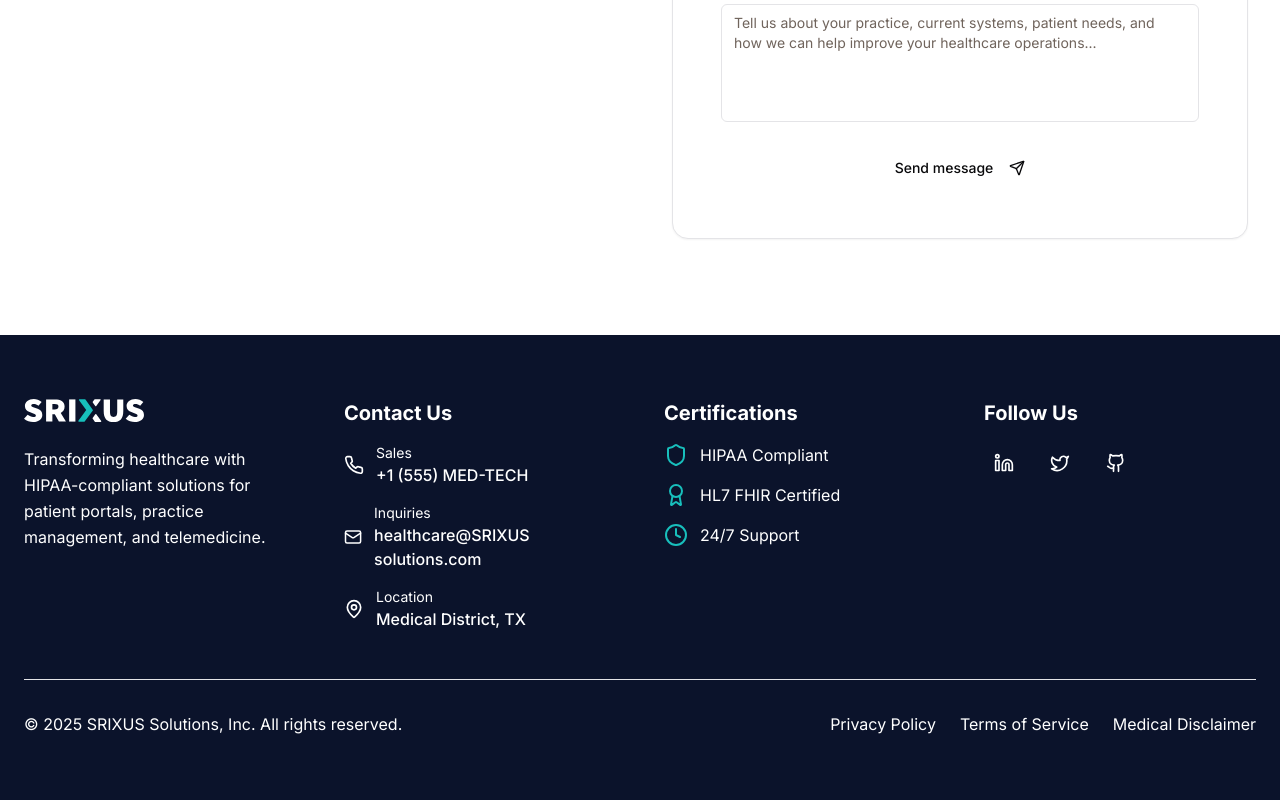
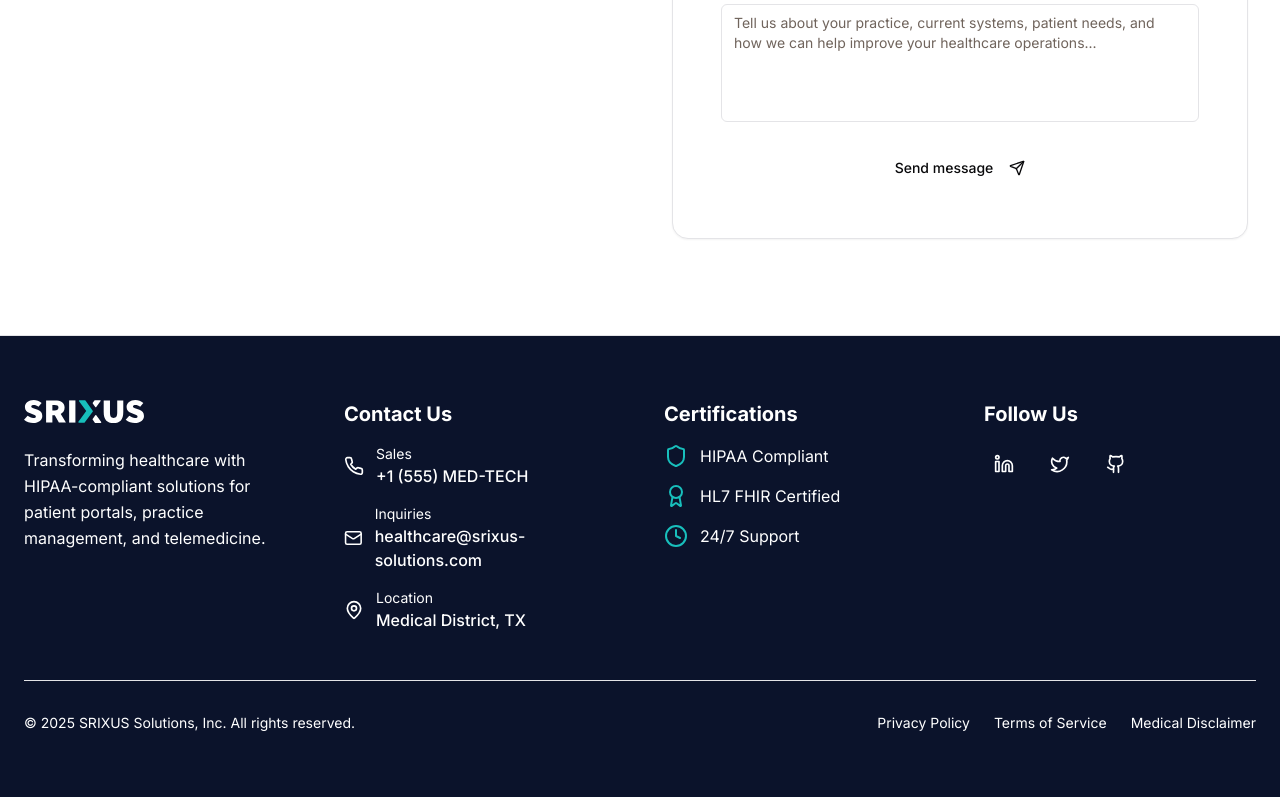
Before and after one commit to waqas-201/agency-work, a Next.js app: page / in a window 1280 px wide. Shown: the part 8524-9324 px from the top of the page. Built offline with nearby package versions, Linux system fonts and the light colour scheme.

Commit message:
added footer changes

```diff
--- a/components/footer.tsx
+++ b/components/footer.tsx
@@ -1,20 +1,19 @@
 import Link from "next/link"
 import { Twitter, Linkedin, Github, Mail, Phone, MapPin, Shield, Award, Clock } from "lucide-react"
-import Logo from "./Logo"
 import Image from "next/image"
 
 export function Footer() {
   const currentYear = new Date().getFullYear()
 
   const socialLinks = [
-    { name: "LinkedIn", icon: Linkedin, href: "https://linkedin.com/company/SRIXUS -solutions" },
-    { name: "Twitter", icon: Twitter, href: "https://twitter.com/SRIXUS solutions" },
-    { name: "GitHub", icon: Github, href: "https://github.com/SRIXUS -solutions" },
+    { name: "LinkedIn", icon: Linkedin, href: "https://linkedin.com/company/srixus-solutions" },
+    { name: "Twitter", icon: Twitter, href: "https://twitter.com/srixus_solutions" },
+    { name: "GitHub", icon: Github, href: "https://github.com/srixus-solutions" },
   ]
 
   const contactInfo = [
     { icon: Phone, label: "Sales", value: "+1 (555) MED-TECH", href: "tel:+15556338324" },
-    { icon: Mail, label: "Inquiries", value: "healthcare@SRIXUS solutions.com", href: "mailto:healthcare@SRIXUS solutions.com" },
+    { icon: Mail, label: "Inquiries", value: "healthcare@srixus-solutions.com", href: "mailto:healthcare@srixus-solutions.com" },
     { icon: MapPin, label: "Location", value: "Medical District, TX", href: "/contact#locations" },
   ]
 
@@ -31,24 +30,22 @@ export function Footer() {
   ]
 
   return (
-    <footer className="bg-[#0b132b] text-background">
+    <footer className="bg-[#0b132b] text-white border-t border-border text-foreground">
       <div className="max-w-7xl mx-auto px-6 py-16">
-        {/* Top Section */}
         <div className="grid lg:grid-cols-4 gap-12 mb-12">
-          {/* Company Info */}
+          {/* Logo & Description */}
           <div>
             <Link href="/" className="flex items-center space-x-3 mb-6">
               <Image
-
                 src="/SRIXUS-LOGO-DARK.svg"
-                alt="Patient portal dashboard interface"
+                alt="SRIXUS Logo"
                 width={120}
                 height={80}
                 className="max-w-full h-auto"
                 priority
               />
             </Link>
-            <p className="text-text-tertiary mb-6 leading-relaxed">
+            <p className=" leading-relaxed">
               Transforming healthcare with HIPAA-compliant solutions for patient portals, practice management, and telemedicine.
             </p>
           </div>
@@ -59,7 +56,10 @@ export function Footer() {
             <ul className="space-y-4">
               {contactInfo.map((contact, index) => (
                 <li key={index}>
-                  <a href={contact.href} className="flex items-center space-x-3 text-text-tertiary hover:text-text-primary-foreground">
+                  <a
+                    href={contact.href}
+                    className="flex items-center space-x-3 hover:text-primary"
+                  >
                     <contact.icon className="w-5 h-5" />
                     <div>
                       <div className="text-sm">{contact.label}</div>
@@ -92,12 +92,12 @@ export function Footer() {
                 <a
                   key={social.name}
                   href={social.href}
-                  className="w-10 h-10 bg-background-subtle rounded-full flex items-center justify-center hover:bg-primary"
+                  className="w-10 h-10 rounded-full flex items-center justify-center hover:bg-primary"
                   aria-label={social.name}
                   target="_blank"
                   rel="noopener noreferrer"
                 >
-                  <social.icon className="w-5 h-5 text-text-primary-foreground" />
+                  <social.icon className="w-5 h-5" />
                 </a>
               ))}
             </div>
@@ -105,14 +105,18 @@ export function Footer() {
         </div>
 
         {/* Bottom Section */}
-        <div className="border-t border-border-subtle pt-8">
+        <div className="border-t border-border pt-8">
           <div className="flex flex-col lg:flex-row justify-between items-center">
-            <p className="text-text-tertiary text-center lg:text-left">
-              © {currentYear} SRIXUS  Solutions, Inc. All rights reserved.
+            <p className="text-sm text-center lg:text-left">
+              © {currentYear} SRIXUS Solutions, Inc. All rights reserved.
             </p>
             <div className="flex space-x-6 mt-4 lg:mt-0">
               {legalLinks.map((link, index) => (
-                <Link key={index} href={link.href} className="text-text-tertiary hover:text-text-primary-foreground">
+                <Link
+                  key={index}
+                  href={link.href}
+                  className="text-sm  hover:text-primary"
+                >
                   {link.name}
                 </Link>
               ))}
```
